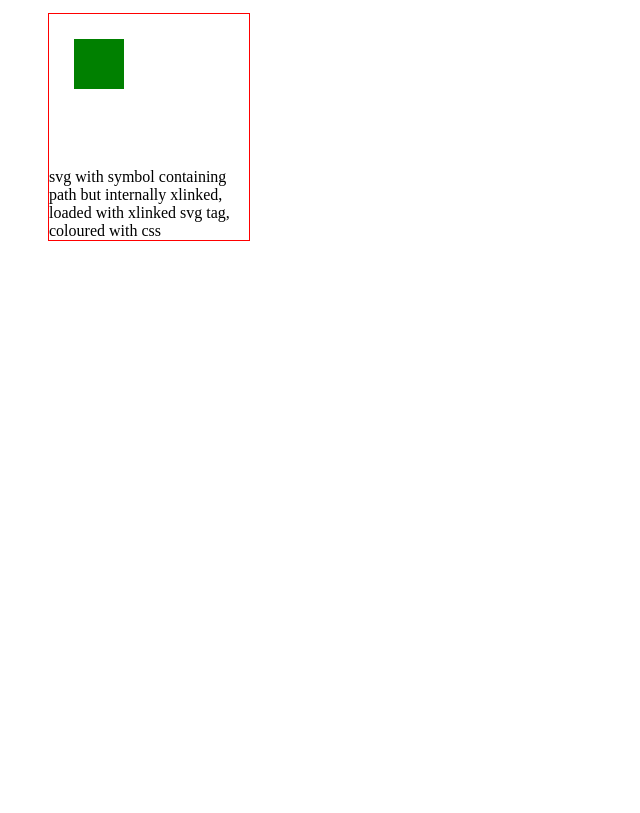
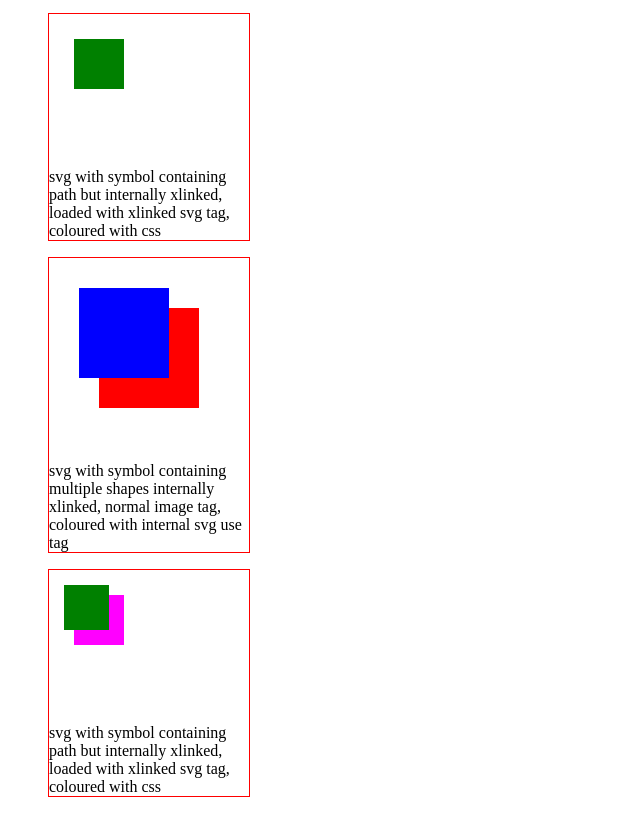
Before and after one commit to nickjohnford/tests, a plain HTML site: page svg/index.html in a window 1280 px wide. Shown: the part 1057-1870 px from the top of the page, without its empty margins (0-640 px from the left). Before the commit the page ends 1314 px from the top, so only its background shows below. Drawn offline with Linux system fonts and the light colour scheme.

Commit message:
multiple styled svg shapes

```diff
--- a/svg/index.html
+++ b/svg/index.html
@@ -11,6 +11,9 @@ figure {
 .greenshape {
   fill: green;
 }
+.pinkshape {
+  fill: magenta;
+}
 </style>
 </head>
 <body>
@@ -18,6 +21,7 @@ figure {
     <img src="basic.svg">
     <figcaption>basic svg loaded with normal img tag</figcaption>
   </figure>
+
   <figure>
     <img src="symbol.svg">
     <figcaption>svg with symbol containing path, loaded with normal img tag (shows blank)</figcaption>
@@ -28,6 +32,7 @@ figure {
     </svg>
     <figcaption>svg with symbol containing path, loaded with xlinked svg tag, coloured with css</figcaption>
   </figure>
+
   <figure>
     <img src="both.svg">
     <figcaption>svg with symbol containing path but internally xlinked, normal image tag, coloured with internal svg use tag</figcaption>
@@ -38,5 +43,21 @@ figure {
     </svg>
     <figcaption>svg with symbol containing path but internally xlinked, loaded with xlinked svg tag, coloured with css</figcaption>
   </figure>
+
+  <figure>
+    <img src="multi.svg">
+    <figcaption>svg with symbol containing multiple shapes internally xlinked, normal image tag, coloured with internal svg use tag</figcaption>
+  </figure>
+  <figure>
+    <svg>
+      <g>
+        <use xlink:href="multi.svg#shape" class="pinkshape"/>
+        <use xlink:href="multi.svg#shape2" class="greenshape"/>
+      </g>
+    </svg>
+    <figcaption>svg with symbol containing path but internally xlinked, loaded with xlinked svg tag, coloured with css</figcaption>
+  </figure>
+
+
 </body>
 </html>
```
Also changed, not shown: svg/multi.svg (added), 1 other file.
